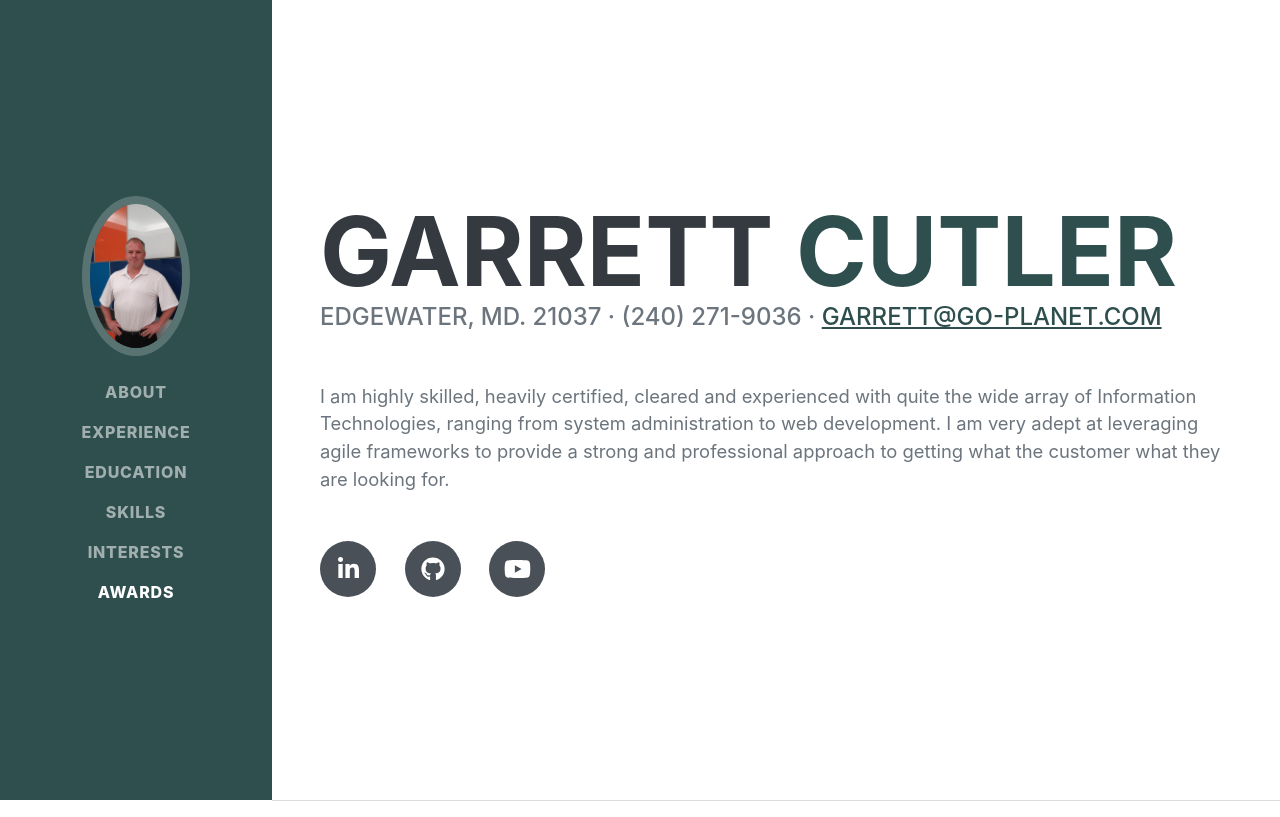
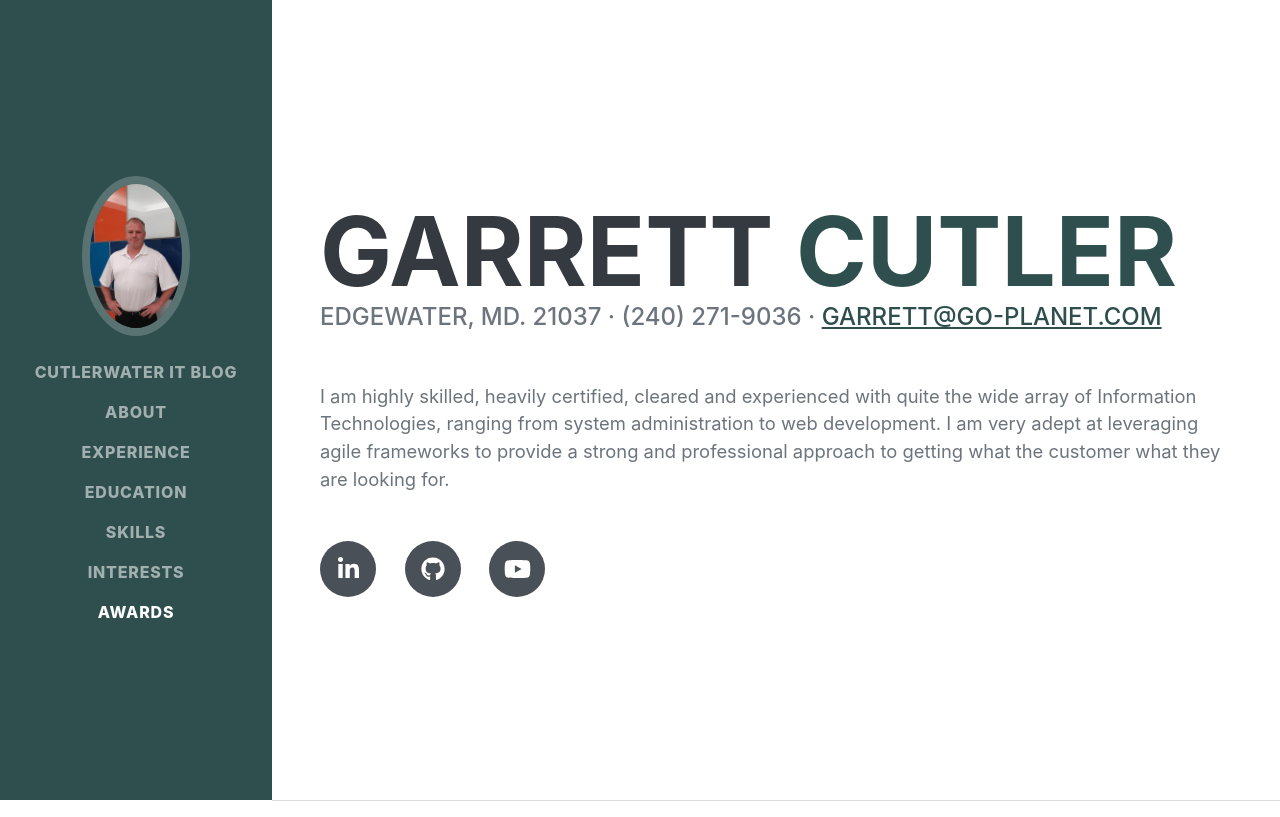
Before and after one commit to cutlerwater/ResumeFlash, a Flask app: page / in a window 1280 px wide. Shown: the top 817 px of the page. Run offline with Flask 2, Linux system fonts and the light colour scheme; some libraries are stand-ins or nearby versions; some web fonts are replaced.

Commit message:
tweaked the index.html file again

```diff
--- a/templates/index.html
+++ b/templates/index.html
@@ -25,6 +25,7 @@
             <button class="navbar-toggler" type="button" data-bs-toggle="collapse" data-bs-target="#navbarResponsive" aria-controls="navbarResponsive" aria-expanded="false" aria-label="Toggle navigation"><span class="navbar-toggler-icon"></span></button>
             <div class="collapse navbar-collapse" id="navbarResponsive">
                 <ul class="navbar-nav">
+                    <li class="nav-item"><a class="nav-link js-scroll-trigger" href="https://cutlerwateritblog.com">Cutlerwater IT Blog</a></li>
                     <li class="nav-item"><a class="nav-link js-scroll-trigger" href="#about">About</a></li>
                     <li class="nav-item"><a class="nav-link js-scroll-trigger" href="#experience">Experience</a></li>
                     <li class="nav-item"><a class="nav-link js-scroll-trigger" href="#education">Education</a></li>
```
